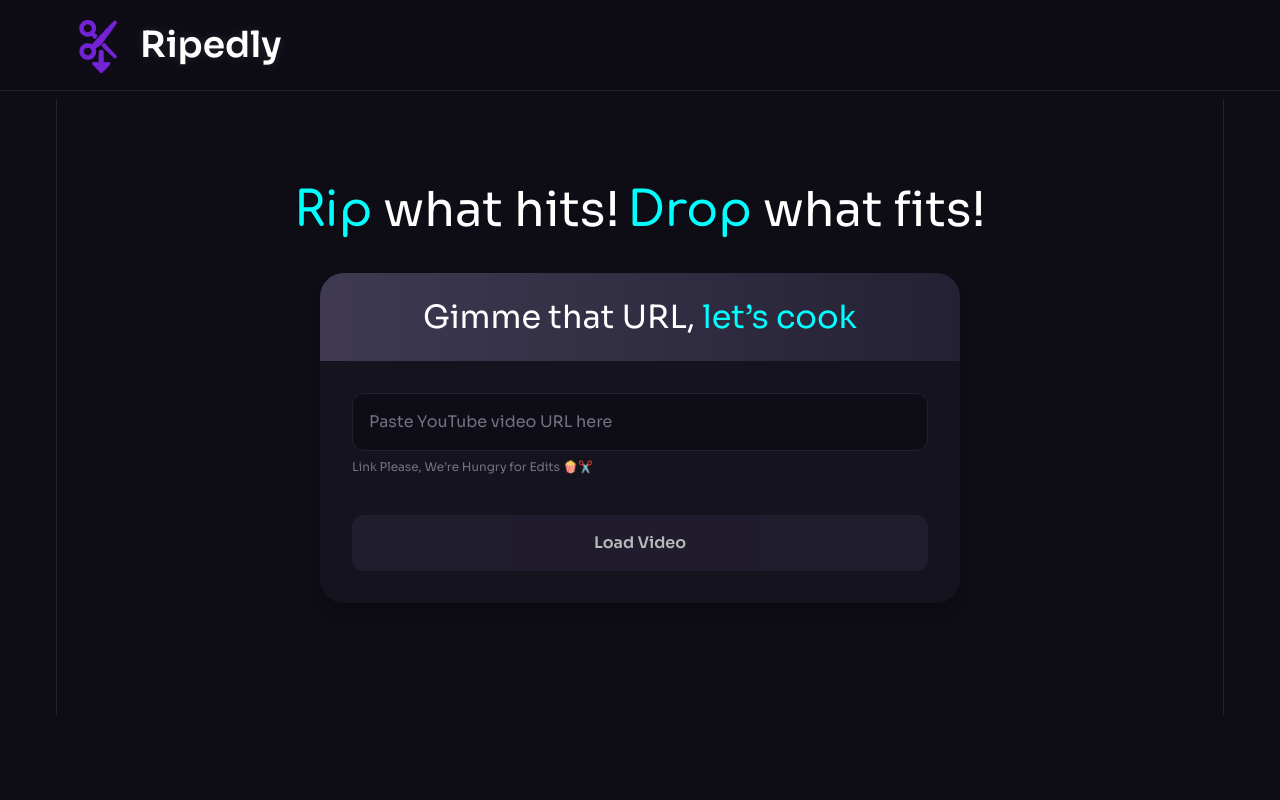
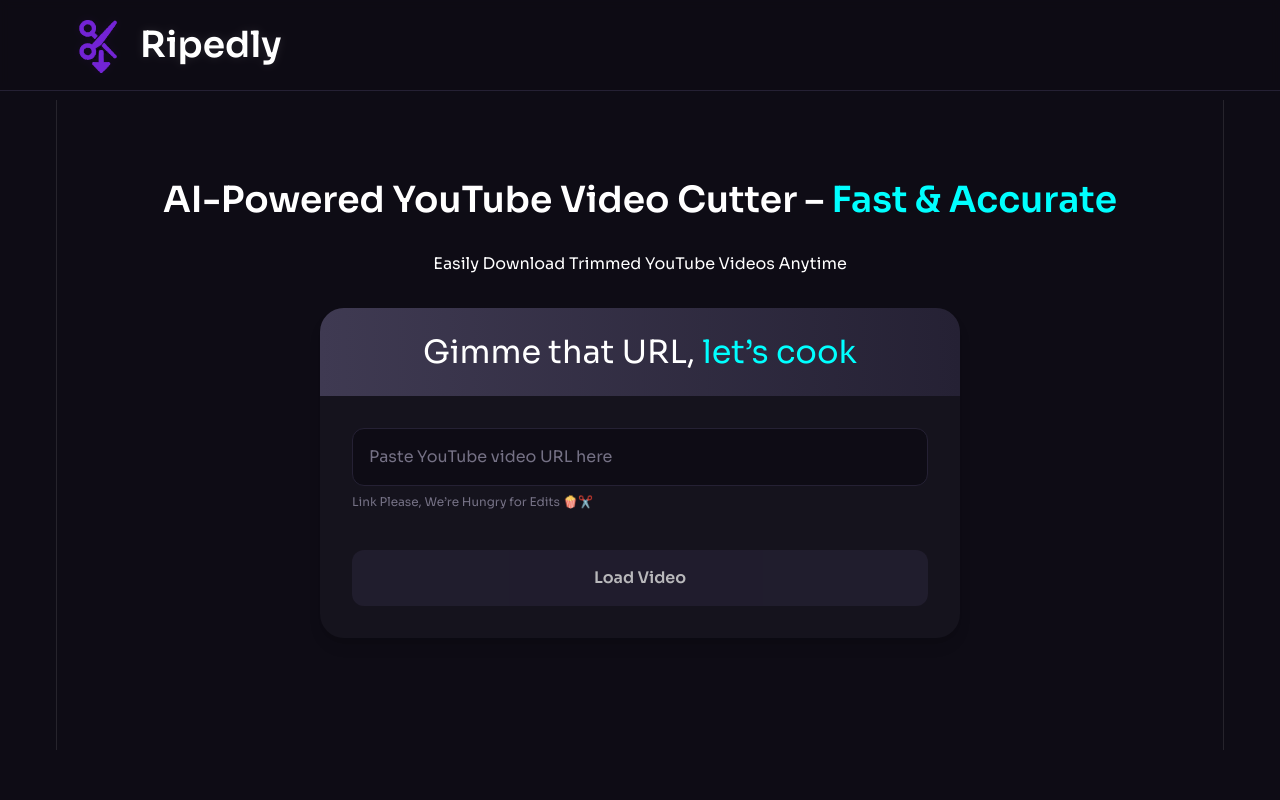
Before and after one commit to kabild10/Ripedly-frontend, a React (Vite) app: page / in a window 1280 px wide. Shown: the top 800 px of the page. Built offline with nearby package versions, Linux system fonts and the light colour scheme.

Commit message:
Update Benefits.jsx

```diff
--- a/src/components/Benefits.jsx
+++ b/src/components/Benefits.jsx
@@ -1,6 +1,7 @@
 import { useState } from 'react';
 import Header from "./Header";
 import Section from "./Section";
+import { motion } from "framer-motion";
 
 const YouTubeTrimmer = () => {
   const [url, setUrl] = useState("");
@@ -190,35 +191,31 @@
       <div className="pt-4 pb-8 px-4">
         <Section id="youtube-trimmer">
           <div className="container relative z-2">
-          <h1 className="h2 text-center mb-8 font-sora text-white">
-  {/* Line 1: "Rip what hits!" (full width) */}
-  <div className="md:inline">
-    <span
-      style={{
-        color: '#00ffff',
-        fontFamily: 'Comfortaa, cursive',
-        fontWeight: 'bold',
-      }}
-    >
-      Rip
-    </span>{' '}
-    what hits!
-  </div>
+   <motion.h1
+  initial={{ opacity: 0, y: -20 }}
+  animate={{ opacity: 1, y: 0 }}
+  transition={{ duration: 0.6, ease: "easeOut" }}
+  className="text-xl sm:text-3xl md:text-4xl text-center mb-8 font-sora text-white font-bold"
+>
+  AI-Powered YouTube Video Cutter –{' '}
+  <span style={{ color: '#00ffff' }}>
+    Fast & Accurate
+  </span>
+</motion.h1>
 
-  {/* Line 2: "Drop what fits!" (indented on mobile) */}
-  <div className="md:inline md:ml-2">
-    <span
-      style={{
-        color: '#00ffff',
-        fontFamily: 'Comfortaa, cursive',
-        fontWeight: 'bold',
-      }}
-    >
-      Drop
-    </span>{' '}
-    what fits!
-  </div>
-</h1>
+
+
+
+<motion.h2
+  initial={{ opacity: 0, scale: 0.8 }}
+  animate={{ opacity: 1, scale: 1 }}
+  transition={{ duration: 0.6, ease: "easeOut" }}
+  className="text-center mb-8 font-sora text-white"
+>
+  Easily Download Trimmed YouTube Videos Anytime
+</motion.h2>
+
+
 
 
 
```
